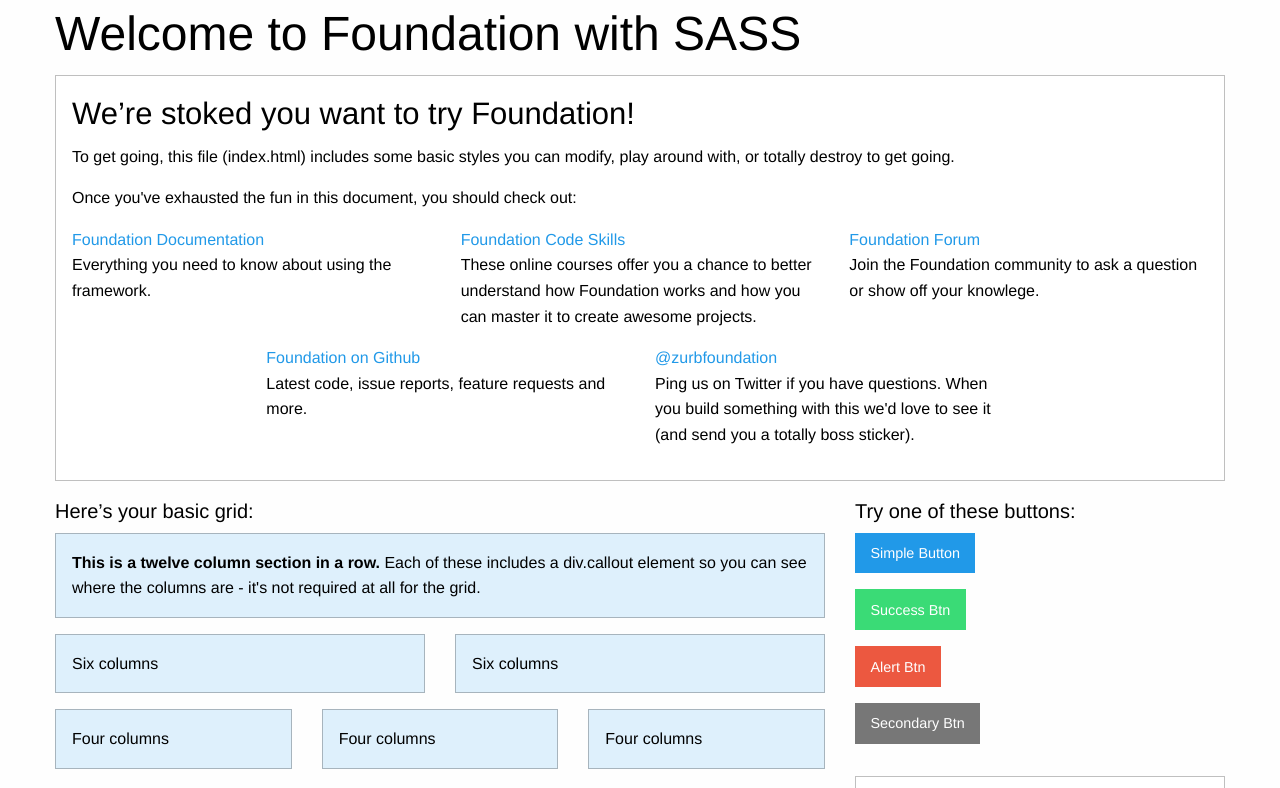
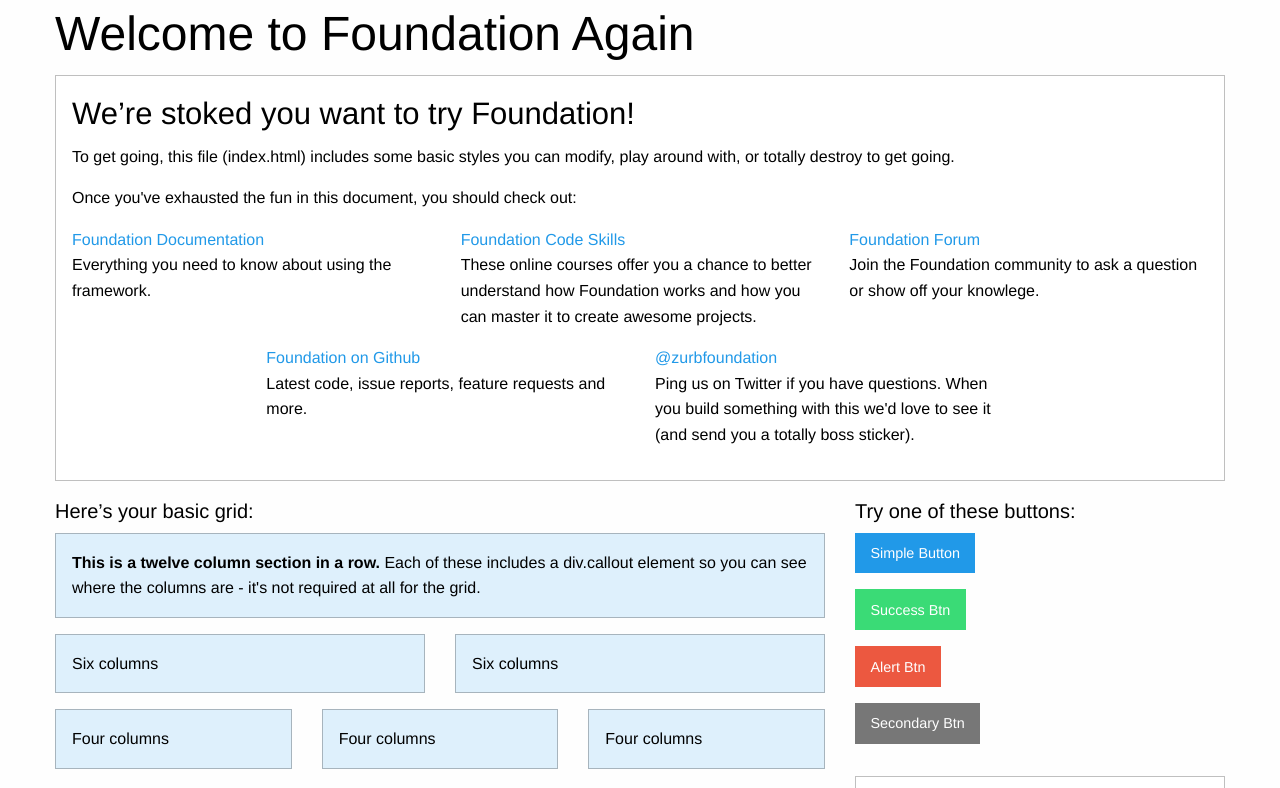
Before and after one commit to Bespinoza10/MX-web-design-1, a website: page index.html in a window 1280 px wide. Shown: the top 788 px of the page. Drawn offline with Linux system fonts and the light colour scheme.

Commit message:
Title change

```diff
--- a/index.html
+++ b/index.html
@@ -14,7 +14,7 @@
   <body>
     <div class="row">
       <div class="large-12 columns">
-        <h1>Welcome to Foundation with SASS</h1>
+        <h1>Welcome to Foundation Again</h1>
       </div>
     </div>
 
```
